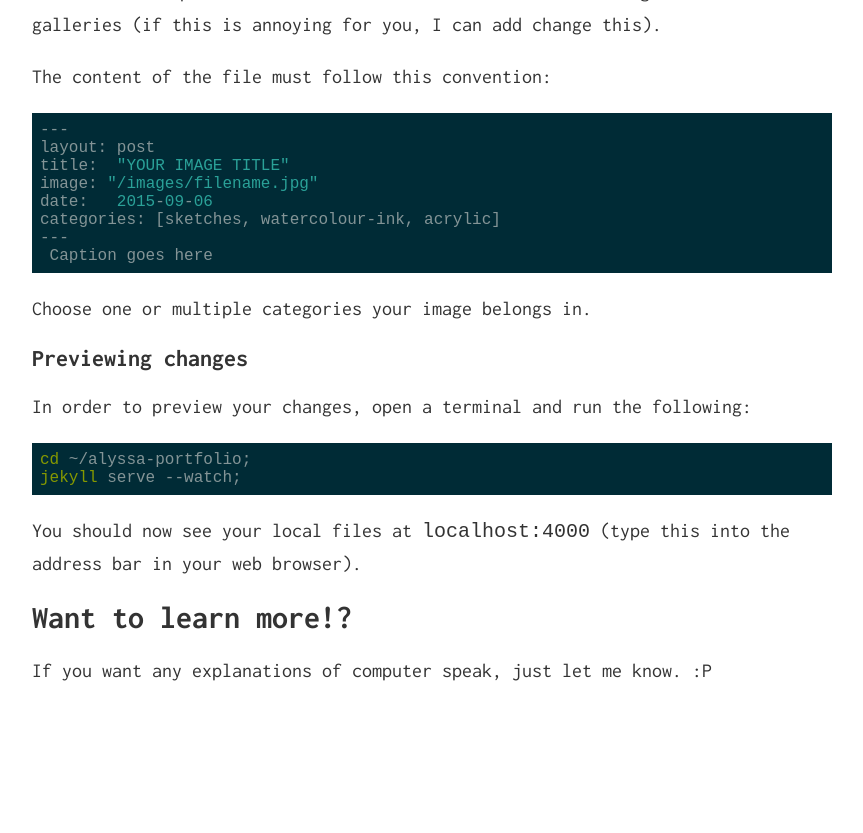
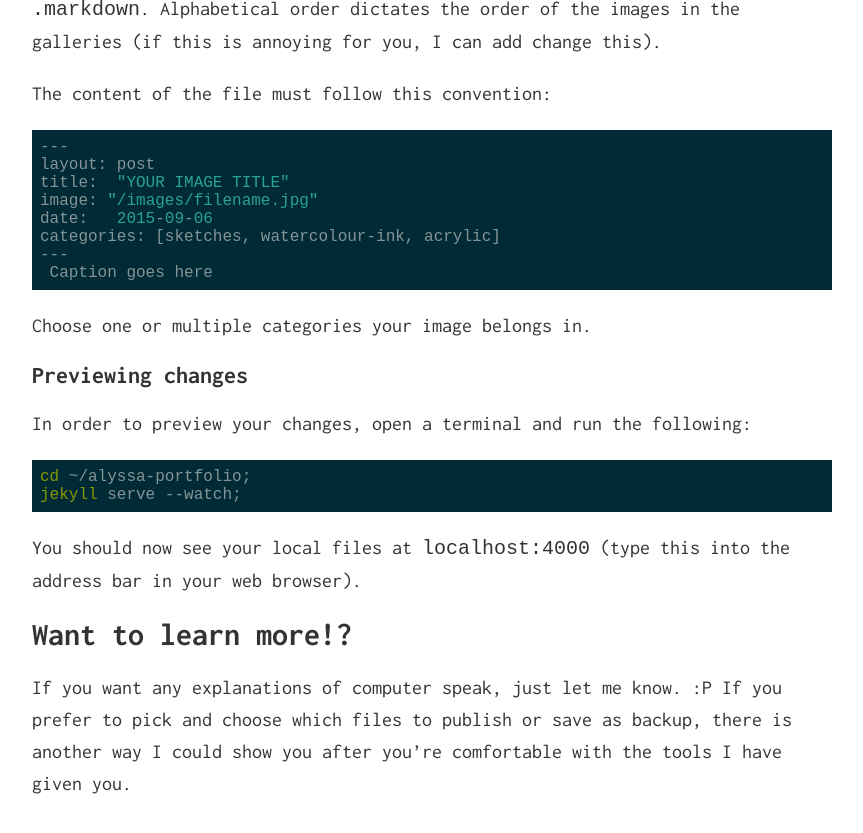
Before and after one commit to alyssaschroder/alyssa-portfolio, a Jekyll site: the page built from instructions.md, in a window 1280 px wide and 900 px high, scrolled down 4259 px. Shown: the top 833 px of the window, without its empty margins (208-1071 px from the left). Built offline with Jekyll 4.4.1, drawn with Linux system fonts in a browser that asks for light colours; before the commit the page ends 5046 px from its top, so only the background shows below that; some of the changed text lies outside the part shown.

Commit message:
Update Instructions

```diff
--- a/instructions.md
+++ b/instructions.md
@@ -172,3 +172,4 @@
 # Want to learn more!?
 
 If you want any explanations of computer speak, just let me know. :P
+If you prefer to pick and choose which files to publish or save as backup, there is another way I could show you after you're comfortable with the tools I have given you.
```
Also changed, not shown: other parts of instructions.md (+1 -1 lines).
